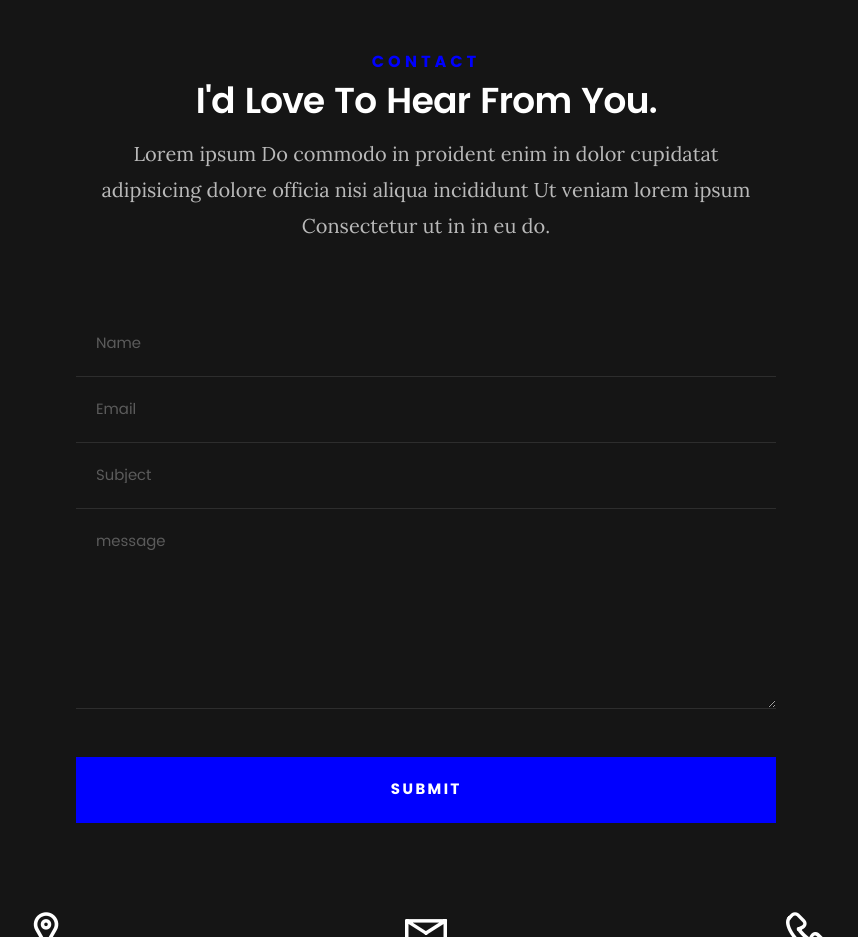
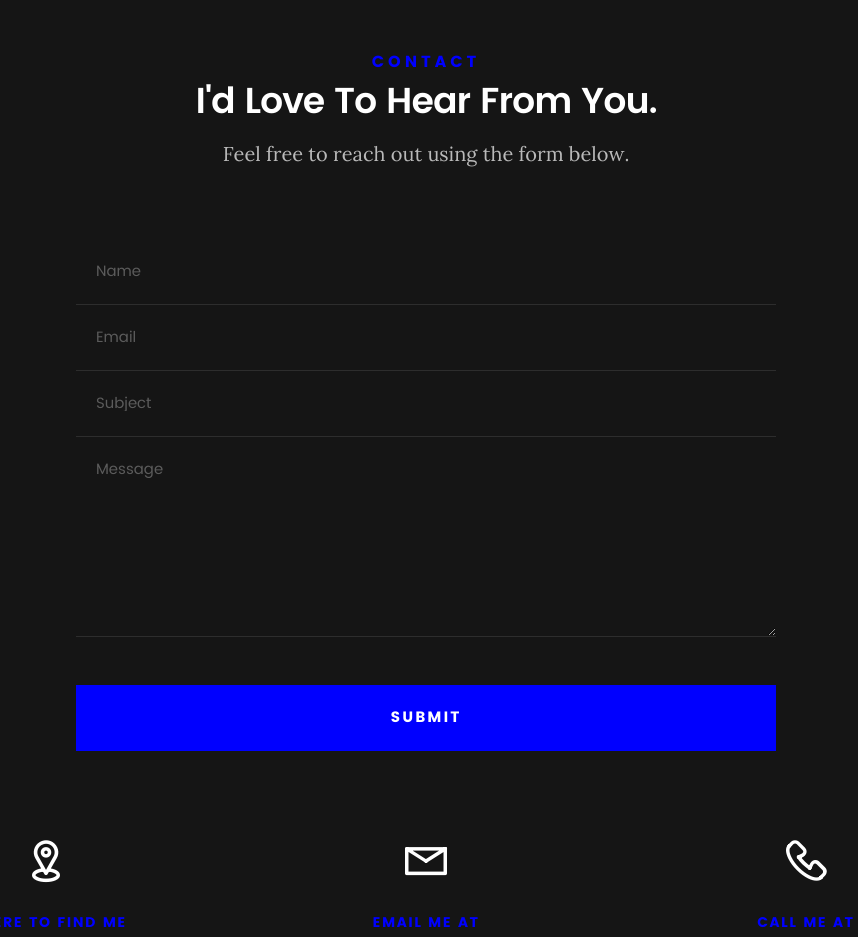
Before and after one commit to coachrye/coachrye.github.io-archive, a plain HTML site: page index.html in a window 1280 px wide. Shown: the part 8580-9517 px from the top of the page, without its empty margins (214-1072 px from the left). Drawn offline with Linux system fonts and the light colour scheme; files whose address does not match are found by name.

Commit message:
Update Contact sub-header

```diff
--- a/index.html
+++ b/index.html
@@ -859,8 +859,7 @@
 			<div class="col-twelve">
 				<h5>Contact</h5>
 				<h1>I'd Love To Hear From You.</h1>
-				<p class="lead">Lorem ipsum Do commodo in proident enim in dolor cupidatat adipisicing dolore officia
-					nisi aliqua incididunt Ut veniam lorem ipsum Consectetur ut in in eu do.</p>
+				<p class="lead">Feel free to reach out using the form below.</p>
 			</div>
 		</div> <!-- /section-intro -->
 		<div class="row contact-form">
@@ -880,7 +879,7 @@
 							<input name="contactSubject" type="text" id="contactSubject" placeholder="Subject" value="">
 						</div>
 						<div class="form-field">
-							<textarea name="contactMessage" id="contactMessage" placeholder="message" rows="10"
+							<textarea name="contactMessage" id="contactMessage" placeholder="Message" rows="10"
 								cols="50" required=""></textarea>
 						</div>
 						<div class="form-field">
```
